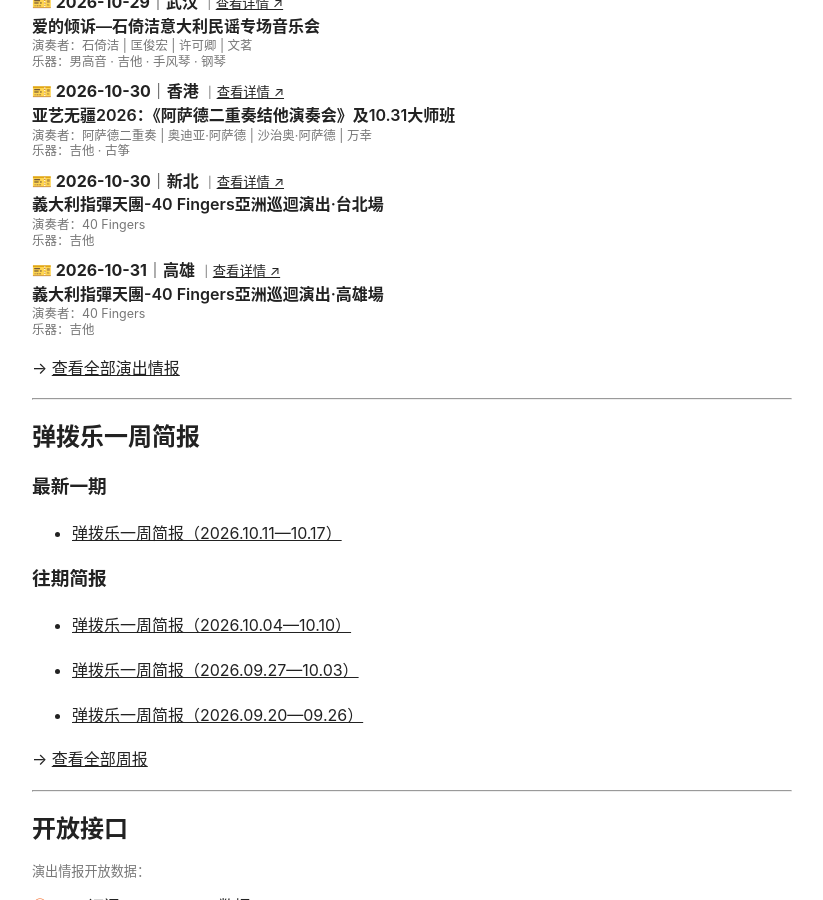
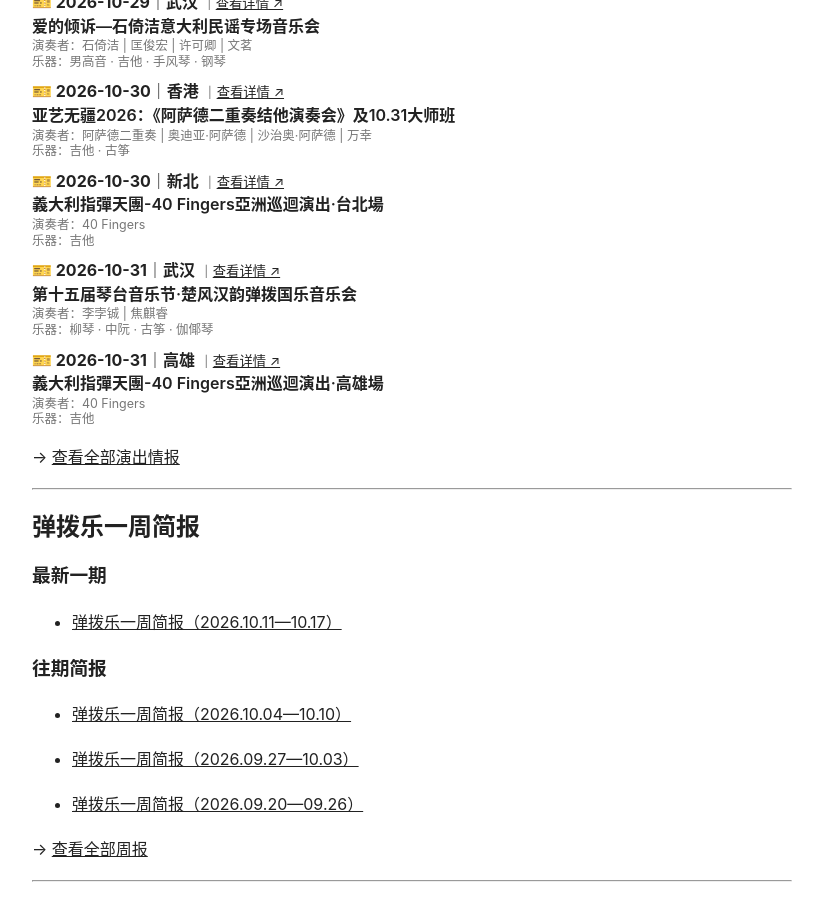
Before and after one commit to KeenKwok/boxianji, a Jekyll site: the page built from index.md, in a window 1280 px wide and 900 px high, scrolled down 1023 px. Shown: the whole window, without its empty margins (228-1051 px from the left). Built offline with Jekyll 4.4.1, drawn with Linux system fonts in a browser that asks for light colours.

Commit message:
更新 attention.yml

```diff
--- a/_data/attention.yml
+++ b/_data/attention.yml
@@ -1,3 +1,17 @@
+- id: "20261031-wuhan-chufenghanyun-plucked-strings"
+  date: "2026-10-31"
+  city: "武汉"
+  title: "第十五届琴台音乐节·楚风汉韵弹拨国乐音乐会"
+  performers:
+    - "李孛铖"
+    - "焦麒睿"
+  instruments:
+    - "柳琴"
+    - "中阮"
+    - "古筝"
+    - "伽倻琴"
+  link: "https://mp.weixin.qq.com/s/3vni1rzJvGzaJ3IgPgptgw"
+
 - id: "20261024-xiamen-wangchunfeng-guqin-piano"
   date: "2026-10-24"
   city: "厦门"
```
